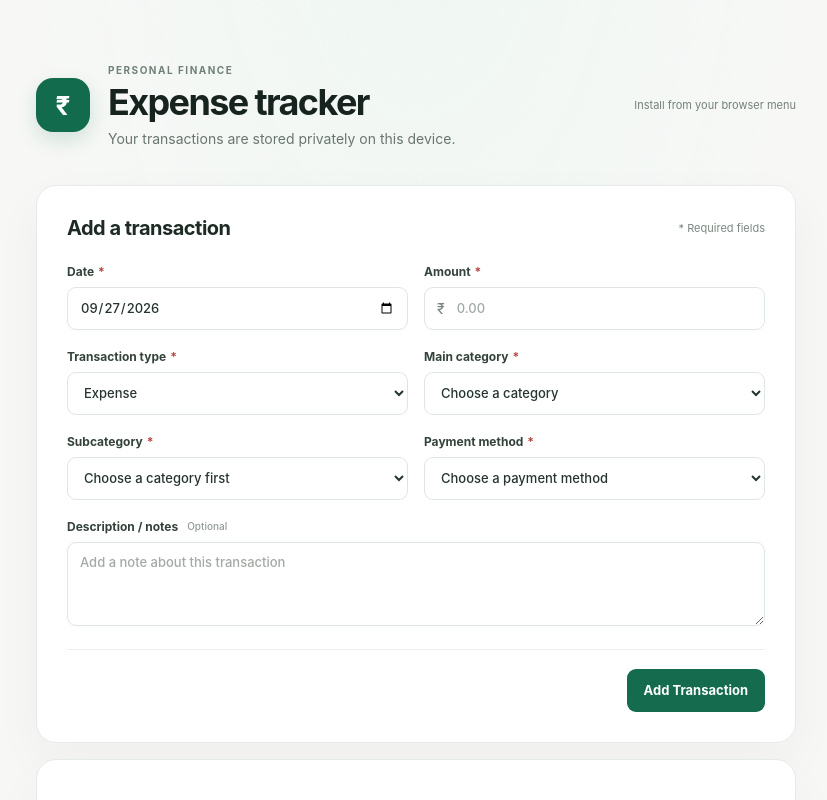
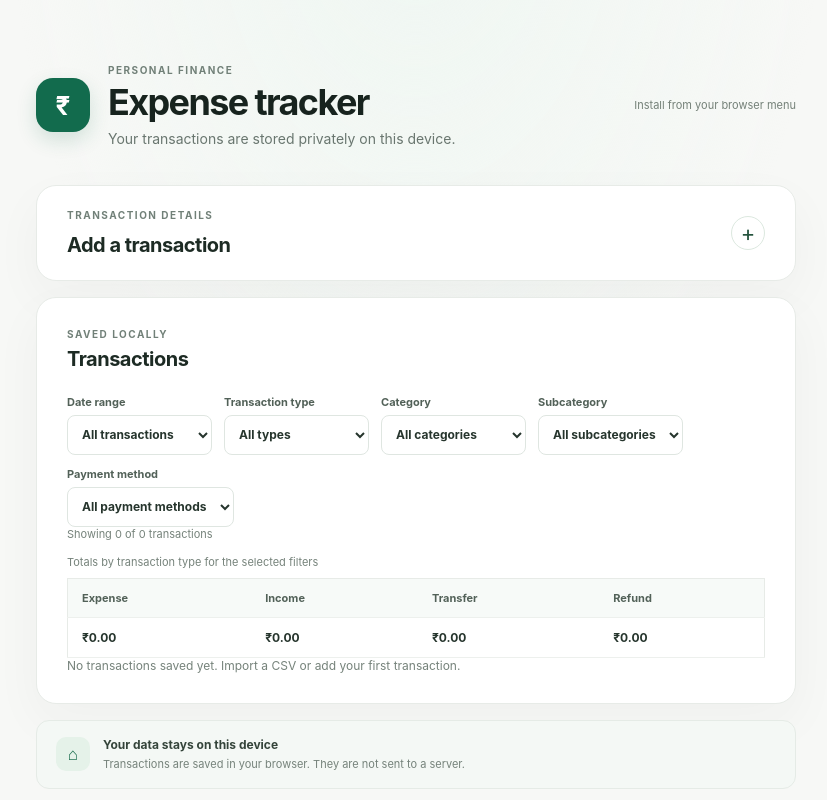
Before and after one commit to SUREYAPRAGAASH09/expense-tracker, an Angular app: page /expense-tracker/ in a window 1280 px wide. Shown: the top 800 px of the page, without its empty margins (224-1051 px from the left). Built offline with nearby package versions, Linux system fonts and the light colour scheme.

Commit message:
design & transaction history modification

```diff
--- a/src/app/app.html
+++ b/src/app/app.html
@@ -50,14 +50,13 @@
       }
     </section> -->
 
-    <section class="form-card" aria-labelledby="transaction-heading">
-      <div class="section-heading form-heading">
-        <div>
-          <!-- <p class="eyebrow">TRANSACTION DETAILS</p> -->
-          <h2 id="transaction-heading">Add a transaction</h2>
-        </div>
-        <span class="required-note"><span aria-hidden="true">*</span> Required fields</span>
-      </div>
+    <details class="form-card transaction-entry-panel" aria-labelledby="transaction-heading">
+      <summary class="expansion-summary">
+        <span><span class="eyebrow">TRANSACTION DETAILS</span><strong id="transaction-heading">Add a transaction</strong></span>
+        <span class="expansion-icon" aria-hidden="true"></span>
+      </summary>
+      <div class="expansion-content">
+        <p class="required-note"><span aria-hidden="true">*</span> Required fields</p>
 
       <form [formGroup]="form" (ngSubmit)="submitForm()" novalidate>
         <fieldset>
@@ -128,13 +127,14 @@
           </p>
         }
       </form>
-    </section>
+      </div>
+    </details>
 
     <section class="form-card" aria-labelledby="history-heading">
       <div class="section-heading form-heading">
-        <!-- <div><p class="eyebrow">SAVED LOCALLY</p><h2 id="history-heading">Recent transactions</h2></div> -->
+        <div><p class="eyebrow">SAVED LOCALLY</p><h2 id="history-heading">Transactions</h2></div>
       </div>
-      <div class="transaction-filters" aria-label="Filter transactions by date">
+      <div class="transaction-filters" aria-label="Filter transactions">
         <label class="filter-field"><span>Date range</span>
           <select [value]="dateFilter()" (change)="setDateFilter($event)">
             <option value="all">All transactions</option>
@@ -162,18 +162,54 @@
           <label class="filter-field"><span>From</span><input type="date" [value]="customStartDate()" (change)="setCustomStartDate($event)"></label>
           <label class="filter-field"><span>To</span><input type="date" [value]="customEndDate()" (change)="setCustomEndDate($event)"></label>
         }
+        <label class="filter-field"><span>Transaction type</span>
+          <select [value]="transactionTypeFilter()" (change)="setTransactionTypeFilter($event)">
+            <option value="all">All types</option>
+            @for (type of transactionTypes; track type) { <option [value]="type">{{ type }}</option> }
+          </select>
+        </label>
+        <label class="filter-field"><span>Category</span>
+          <select [value]="categoryFilter()" (change)="setCategoryFilter($event)">
+            <option value="all">All categories</option>
+            @for (category of filterCategories; track category) { <option [value]="category">{{ category }}</option> }
+          </select>
+        </label>
+        <label class="filter-field"><span>Subcategory</span>
+          <select [value]="subcategoryFilter()" (change)="setSubcategoryFilter($event)">
+            <option value="all">All subcategories</option>
+            @for (subcategory of filterSubcategories; track subcategory) { <option [value]="subcategory">{{ subcategory }}</option> }
+          </select>
+        </label>
+        <label class="filter-field"><span>Payment method</span>
+          <select [value]="paymentMethodFilter()" (change)="setPaymentMethodFilter($event)">
+            <option value="all">All payment methods</option>
+            @for (method of filterPaymentMethods; track method) { <option [value]="method">{{ method }}</option> }
+          </select>
+        </label>
       </div>
       <p class="filter-count" aria-live="polite">Showing {{ filteredTransactions.length }} of {{ transactions().length }} transactions</p>
+      <div class="table-scroll">
+        <table class="totals-table">
+          <caption>Totals by transaction type for the selected filters</caption>
+          <thead><tr><th scope="col">Expense</th><th scope="col">Income</th><th scope="col">Transfer</th><th scope="col">Refund</th></tr></thead>
+          <tbody><tr><td>₹{{ transactionTotals.Expense.toFixed(2) }}</td><td>₹{{ transactionTotals.Income.toFixed(2) }}</td><td>₹{{ transactionTotals.Transfer.toFixed(2) }}</td><td>₹{{ transactionTotals.Refund.toFixed(2) }}</td></tr></tbody>
+        </table>
+      </div>
       @if (!transactions().length) {
         <p class="form-hint">No transactions saved yet. Import a CSV or add your first transaction.</p>
       } @else if (!filteredTransactions.length) {
-        <p class="form-hint">No transactions match these dates.</p>
+        <p class="form-hint">No transactions match these filters.</p>
       } @else {
-        <ul class="transaction-list">
+        <div class="table-scroll transaction-table-scroll">
+        <table class="transaction-table">
+          <thead><tr><th scope="col">Date</th><th scope="col">Transaction type</th><th scope="col">Category</th><th scope="col">Subcategory</th><th scope="col">Payment method</th><th scope="col">Amount</th></tr></thead>
+          <tbody>
           @for (item of filteredTransactions; track item.id) {
-            <li><span><strong>{{ item.mainCategory }} · {{ item.subcategory }}</strong><small>{{ item.date }} · {{ item.paymentMethod }}</small></span><strong>{{ item.transactionType === 'Expense' ? '−' : '+' }}₹{{ item.amount.toFixed(2) }}</strong></li>
+            <tr><td>{{ item.date }}</td><td>{{ item.transactionType }}</td><td>{{ item.mainCategory }}</td><td>{{ item.subcategory }}</td><td>{{ item.paymentMethod }}</td><td class="amount-cell">{{ item.transactionType === 'Expense' ? '−' : '+' }}₹{{ item.amount.toFixed(2) }}</td></tr>
           }
-        </ul>
+          </tbody>
+        </table>
+        </div>
       }
     </section>
 
--- a/src/app/app.ts
+++ b/src/app/app.ts
@@ -26,6 +26,10 @@ export class App {
   protected readonly selectedMonth = signal('01');
   protected readonly customStartDate = signal('');
   protected readonly customEndDate = signal('');
+  protected readonly transactionTypeFilter = signal<'all' | TransactionType>('all');
+  protected readonly categoryFilter = signal('all');
+  protected readonly subcategoryFilter = signal('all');
+  protected readonly paymentMethodFilter = signal('all');
   protected readonly months = [
     { value: '01', label: 'January' }, { value: '02', label: 'February' },
     { value: '03', label: 'March' }, { value: '04', label: 'April' },
@@ -159,7 +163,35 @@ export class App {
         if (mode === 'custom') return (!start || item.date >= start) && (!end || item.date <= end);
         return true;
       })
+      .filter((item) => this.transactionTypeFilter() === 'all' || item.transactionType === this.transactionTypeFilter())
+      .filter((item) => this.categoryFilter() === 'all' || item.mainCategory === this.categoryFilter())
+      .filter((item) => this.subcategoryFilter() === 'all' || item.subcategory === this.subcategoryFilter())
+      .filter((item) => this.paymentMethodFilter() === 'all' || item.paymentMethod === this.paymentMethodFilter())
       .sort((first, second) => second.date.localeCompare(first.date) || second.id - first.id);
+  }
+
+  protected get filterCategories(): string[] {
+    return [...new Set(this.transactions()
+      .filter((item) => this.transactionTypeFilter() === 'all' || item.transactionType === this.transactionTypeFilter())
+      .map((item) => item.mainCategory))].sort();
+  }
+
+  protected get filterSubcategories(): string[] {
+    return [...new Set(this.transactions()
+      .filter((item) => this.transactionTypeFilter() === 'all' || item.transactionType === this.transactionTypeFilter())
+      .filter((item) => this.categoryFilter() === 'all' || item.mainCategory === this.categoryFilter())
+      .map((item) => item.subcategory))].sort();
+  }
+
+  protected get filterPaymentMethods(): string[] {
+    return [...new Set(this.transactions().map((item) => item.paymentMethod))].sort();
+  }
+
+  protected get transactionTotals(): Record<TransactionType, number> {
+    return this.filteredTransactions.reduce((totals, item) => {
+      totals[item.transactionType] += item.amount;
+      return totals;
+    }, { Expense: 0, Income: 0, Transfer: 0, Refund: 0 });
   }
 
   protected setDateFilter(event: Event): void {
@@ -180,6 +212,25 @@ export class App {
 
   protected setCustomEndDate(event: Event): void {
     this.customEndDate.set((event.target as HTMLInputElement).value);
+  }
+
+  protected setTransactionTypeFilter(event: Event): void {
+    this.transactionTypeFilter.set((event.target as HTMLSelectElement).value as 'all' | TransactionType);
+    this.categoryFilter.set('all');
+    this.subcategoryFilter.set('all');
+  }
+
+  protected setCategoryFilter(event: Event): void {
+    this.categoryFilter.set((event.target as HTMLSelectElement).value);
+    this.subcategoryFilter.set('all');
+  }
+
+  protected setSubcategoryFilter(event: Event): void {
+    this.subcategoryFilter.set((event.target as HTMLSelectElement).value);
+  }
+
+  protected setPaymentMethodFilter(event: Event): void {
+    this.paymentMethodFilter.set((event.target as HTMLSelectElement).value);
   }
 
   protected async installApp(): Promise<void> {
--- a/src/styles.css
+++ b/src/styles.css
@@ -33,6 +33,32 @@ fieldset { min-width: 0; margin: 0; padding: 0; border: 0; }
 .filter-field select, .filter-field input { width: 100%; min-height: 40px; padding: 8px 10px; border: 1px solid #dfe6e1; border-radius: 8px; color: #26352d; background: #fff; font: inherit; font-size: 12px; }
 .filter-field :is(select, input):focus-visible { outline: 3px solid #53a98466; outline-offset: 2px; }
 .filter-count { margin: 15px 0 0; color: #76837b; font-size: 11px; }
+.transaction-entry-panel { padding: 0; overflow: hidden; }
+.expansion-summary { display: flex; align-items: center; justify-content: space-between; gap: 16px; padding: 23px 30px; color: #1d2b24; cursor: pointer; list-style: none; }
+.expansion-summary::-webkit-details-marker { display: none; }
+.expansion-summary > span:first-child { display: grid; gap: 5px; }
+.expansion-summary .eyebrow { display: block; }
+.expansion-summary strong { font-size: 20px; letter-spacing: -.025em; }
+.expansion-summary:focus-visible { outline: 3px solid #53a98466; outline-offset: -3px; }
+.expansion-icon { display: grid; flex: 0 0 34px; width: 34px; height: 34px; place-items: center; border: 1px solid #dce8df; border-radius: 50%; color: #25543e; }
+.expansion-icon::before { content: '+'; font-size: 22px; line-height: 1; }
+.transaction-entry-panel[open] .expansion-icon::before { content: '−'; }
+.expansion-content { padding: 0 30px 30px; }
+.expansion-content > .required-note { margin: 0 0 16px; text-align: right; }
+.table-scroll { width: 100%; overflow-x: auto; -webkit-overflow-scrolling: touch; }
+.totals-table, .transaction-table { width: 100%; border-collapse: collapse; text-align: left; }
+.totals-table { min-width: 520px; margin-top: 14px; border: 1px solid #e7ebe7; border-radius: 10px; }
+.totals-table caption { padding: 0 0 9px; color: #76837b; font-size: 11px; text-align: left; }
+.totals-table th, .totals-table td, .transaction-table th, .transaction-table td { padding: 12px 14px; border-bottom: 1px solid #edf0ed; font-size: 12px; }
+.totals-table th { color: #526158; background: #f7faf8; font-size: 11px; }
+.totals-table td { color: #26352d; font-weight: 700; }
+.transaction-table { min-width: 790px; }
+.transaction-table th { position: sticky; top: 0; color: #526158; background: #f7faf8; font-size: 11px; white-space: nowrap; }
+.transaction-table td { color: #34433a; }
+.transaction-table tbody tr:last-child td { border-bottom: 0; }
+.transaction-table .amount-cell { color: #26352d; font-weight: 700; text-align: right; white-space: nowrap; }
+.transaction-table th:last-child { text-align: right; }
+.transaction-table-scroll { margin-top: 10px; border: 1px solid #edf0ed; border-radius: 10px; }
 .form-actions { display: flex; justify-content: flex-end; margin-top: 23px; padding-top: 19px; border-top: 1px solid #edf0ed; }
 .button:disabled { cursor: not-allowed; opacity: .5; }
 fieldset:disabled .field { opacity: .58; }
@@ -46,6 +72,9 @@ fieldset:disabled .field { opacity: .58; }
 .visually-hidden { position: absolute; width: 1px; height: 1px; overflow: hidden; clip: rect(0, 0, 0, 0); white-space: nowrap; clip-path: inset(50%); }
 @media (max-width: 560px) {
   .form-card { padding: 21px 17px; border-radius: 16px; }
+  .transaction-entry-panel { padding: 0; }
+  .expansion-summary { padding: 20px 17px; }
+  .expansion-content { padding: 0 17px 21px; }
   .form-grid { grid-template-columns: 1fr; }
   .field-wide { grid-column: auto; }
   .privacy-note { align-items: flex-start; padding: 14px; }
```
